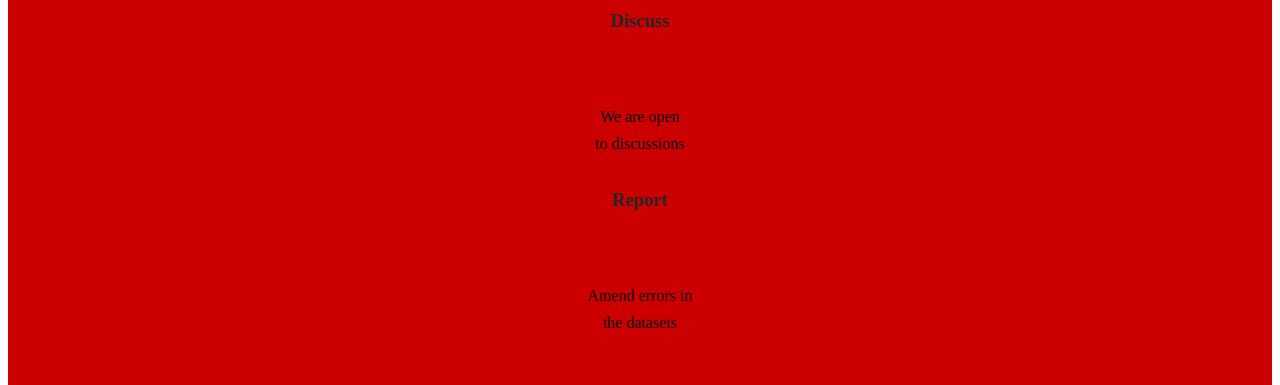
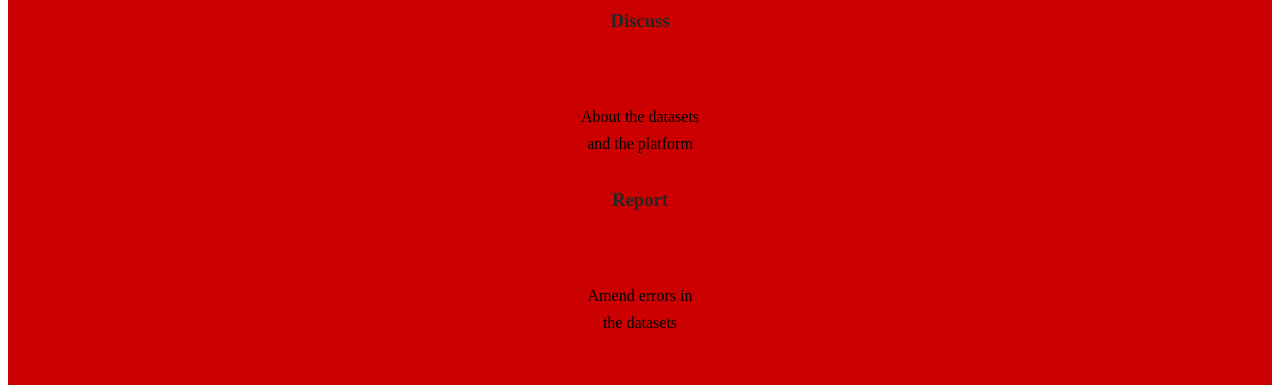
Before and after one commit to MTG/freesound-datasets, a Django app: page / in a window 1280 px wide. Shown: the part 2562-2947 px from the top of the page. Run offline with Django 3.2, Linux system fonts and the light colour scheme; parts of the project's set-up code (start-up, migrations or seed data) failed here and were passed over.

Commit message:
update discuss icon

```diff
--- a/templates/index.html
+++ b/templates/index.html
@@ -108,8 +108,8 @@
     </div>
   <div class="ui basic label" style="min-width: 180px;background-color: transparent;border:transparent;">
       <center><h3 class="back_clear">Discuss</h3>
-      <i class="talk outline icon huge back_clear"></i><br><br>
-      <p>We are open<br>to discussions</p></center>
+      <i class="comments outline icon huge back_clear"></i><br><br>
+      <p>About the datasets<br>and the platform</p></center>
     </div>
   <div class="ui basic label" style="min-width: 180px;background-color: transparent;border:transparent;">
       <center><h3 class="back_clear">Report</h3>
```
